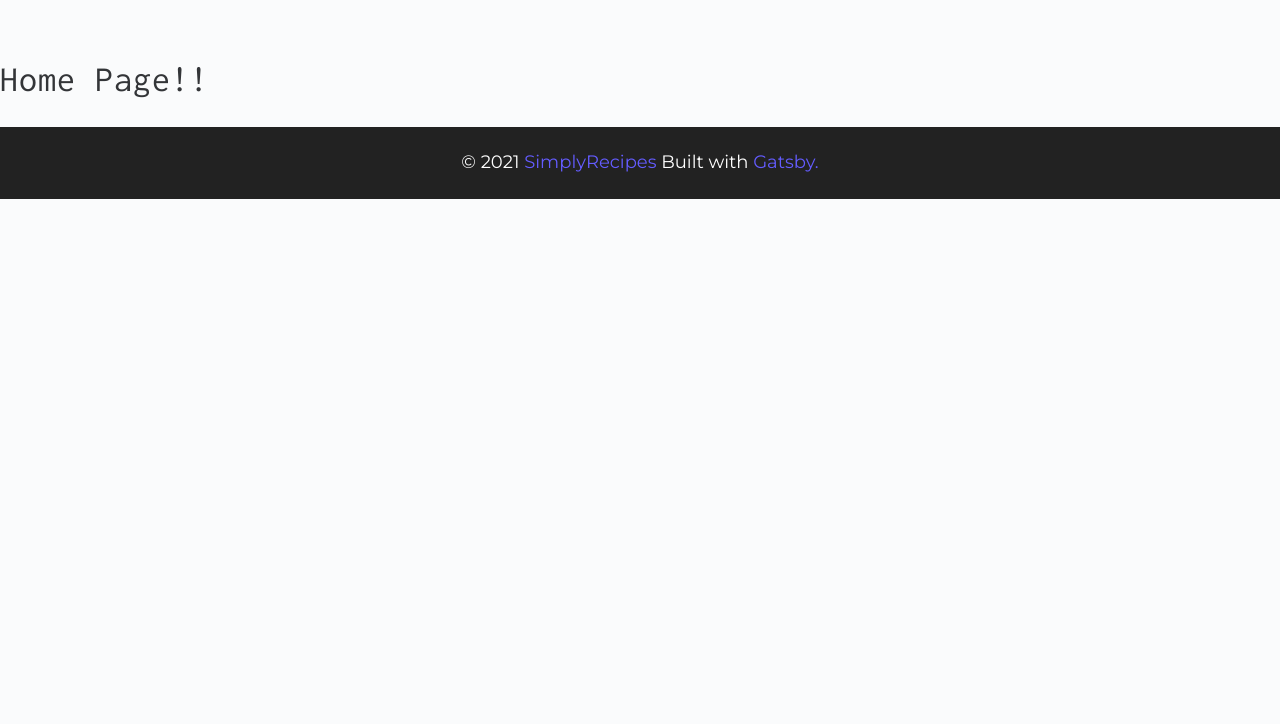
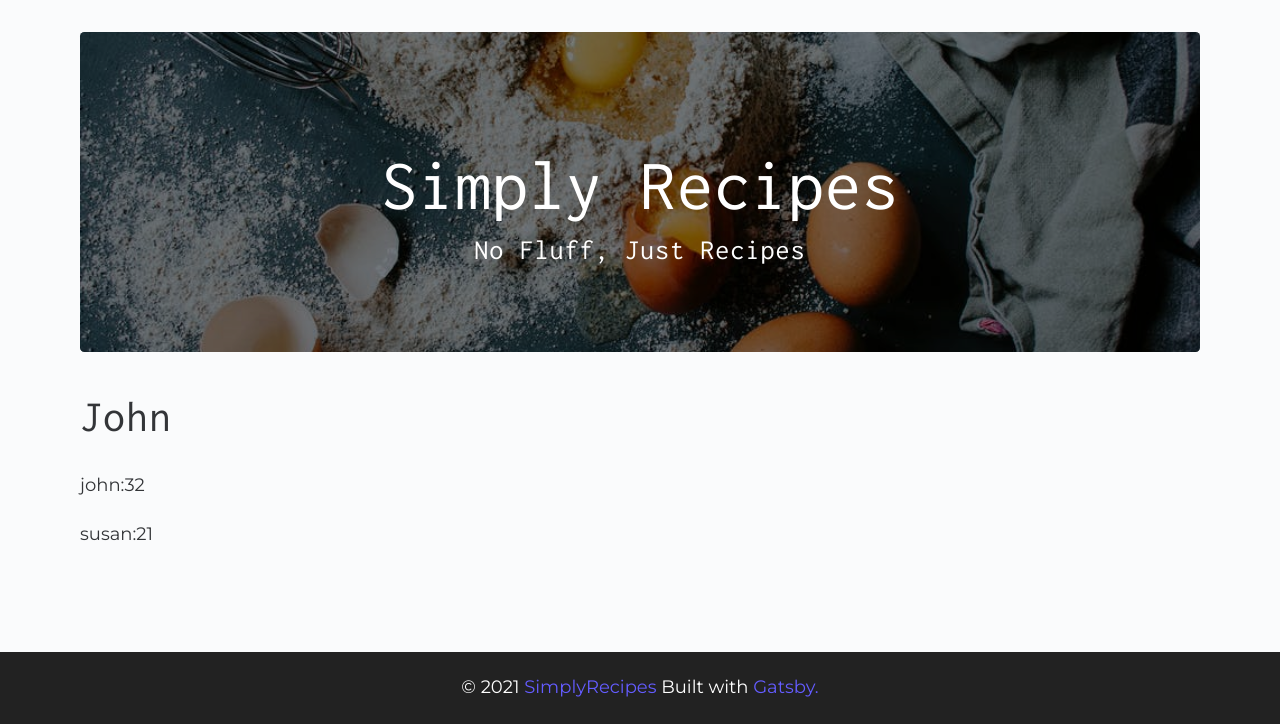
Before and after one commit to TotoroDavid/Gatsby-V3-Recipes-Site-Project, a Gatsby site: page / in a window 1280 px wide. Shown: the part 76-800 px from the top of the page. Built offline with nearby package versions, Linux system fonts and the light colour scheme; Gatsby itself is replaced by a stand-in of ours.

Commit message:
graphql setting

```diff
--- a/gatsby-config.js
+++ b/gatsby-config.js
@@ -6,6 +6,18 @@
 
 module.exports = {
     /* Your site config here */
+    siteMetadata: {
+        title: 'Simply Recipes',
+        description: 'Nice and clean recipes site',
+        author: '@johnsmilga',
+        person: { name: 'john', age: 32 },
+        simpleData: ['item 1', 'item 2'],
+        complexData: [
+            { name: 'john', age: 32 },
+            { name: 'susan', age: 21 },
+        ],
+    },
+
     plugins: [`gatsby-plugin-styled-components`,
         `gatsby-plugin-image`,
         `gatsby-plugin-sharp`,
--- /dev/null
+++ b/src/exaples/fechData.js
@@ -0,0 +1,39 @@
+import React from "react"
+import { useStaticQuery, graphql } from "gatsby"
+
+const ComponentName = () => {
+    const data = useStaticQuery(graphql`
+    {
+        site {
+        siteMetadata {
+            author
+            description
+            simpleData
+            title
+            complexData {
+                age
+                name
+            }
+            person {
+            age
+            name
+            }
+        }
+        }
+    }
+    `)
+    return <div>
+        <h2>{data.site.siteMetadata.person.name}</h2>
+        <div>
+            {data.site.siteMetadata.complexData.map((item,index)=>{
+                return (
+                    <p key={index}>
+                        {item.name}:{item.age}
+                    </p>
+                )
+            })}
+        </div>
+    </div>
+}
+
+export default ComponentName
--- a/src/pages/index.js
+++ b/src/pages/index.js
@@ -1,10 +1,29 @@
 import React from 'react'
 import Layout from "../components/Layout"
+import { StaticImage } from 'gatsby-plugin-image'
+import FetchData from '../exaples/fechData'
 
 export default function Home() {
   return (
     <Layout>
-      <h1>Home page!!</h1>
+      <main className='page'>
+        <header className='hero'>
+          <StaticImage
+          src='../assets/images/main.jpeg'
+          alt='eggs'
+          className='hero-img'
+          placeholder='tracedSVG'
+          layout='fullWidth'
+          />
+          <div className='hero-container'>
+            <div className='hero-text'>
+              <h1>simply recipes</h1>
+              <h4>no fluff, just recipes</h4>
+            </div>
+          </div>
+        </header>
+        <FetchData/>
+      </main>
     </Layout>
   )
 }
```
